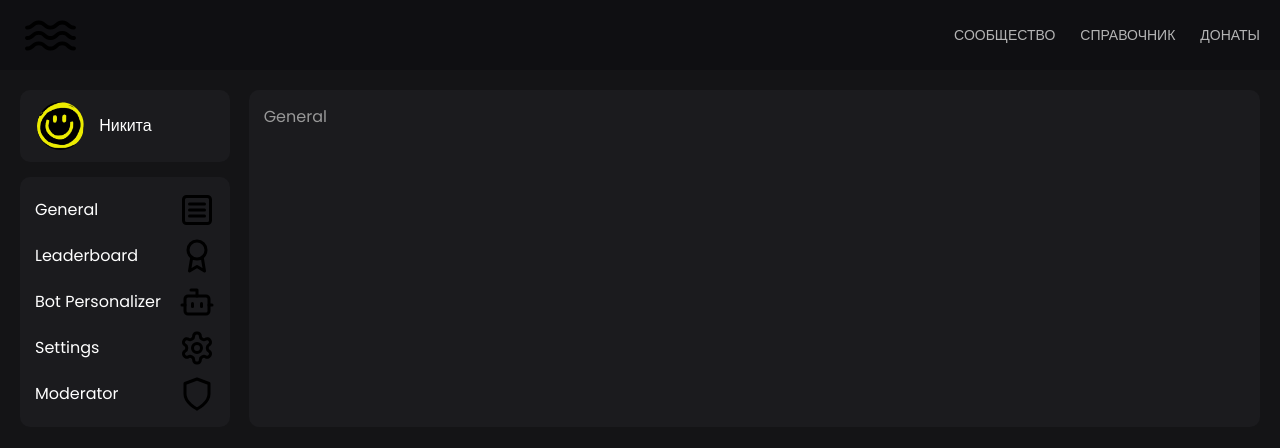
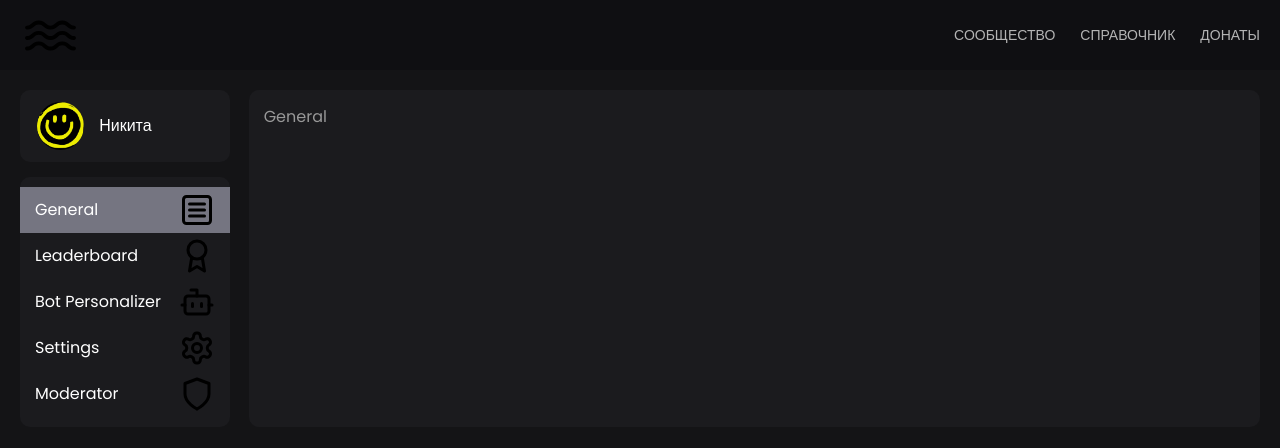
Before and after one commit to ClownsDev/ControllerBotWeb, a React (Vite) app: page /dashboard/general in a window 1280 px wide. Shown: the top 448 px of the page. Built offline with nearby package versions, Linux system fonts and the light colour scheme.

Commit message:
dashboard routes and animation

```diff
--- a/src/components/Dashboard/Dashboard.jsx
+++ b/src/components/Dashboard/Dashboard.jsx
@@ -1,7 +1,7 @@
 import React from "react";
 
+import { NavLink } from "react-router-dom";
 import dashboardStyles from "./Dashboard.module.scss";
-import { Link } from "react-router-dom";
 
 const Dashboard = () => {
   return (
@@ -14,29 +14,29 @@ const Dashboard = () => {
         <div className={dashboardStyles.category}>
           <ul className={dashboardStyles.categoryLink}>
             <li>
-              <Link to="/dashboard/general">
+              <NavLink to="/dashboard/general">
                 General <img src="/Dashboard/leaderboard.svg" alt="General" />
-              </Link>
+              </NavLink>
             </li>
             <li>
-              <Link>
+              <NavLink to="/dashboard/leaderboard">
                 Leaderboard <img src="/Dashboard/award.svg" alt="Awards" />
-              </Link>
+              </NavLink>
             </li>
             <li>
-              <Link>
+              <NavLink to="/dashboard/personalizer">
                 Bot Personalizer <img src="/Dashboard/bot.svg" alt="Bot" />{" "}
-              </Link>
+              </NavLink>
             </li>
             <li>
-              <Link>
+              <NavLink to="/dashboard/settings">
                 Settings <img src="/Dashboard/settings.svg" alt="Settings" />
-              </Link>
+              </NavLink>
             </li>
             <li>
-              <Link>
+              <NavLink to="/dashboard/moderator">
                 Moderator <img src="/Dashboard/shield.svg" alt="Moderator" />
-              </Link>
+              </NavLink>
             </li>
           </ul>
         </div>
--- a/src/components/Dashboard/Dashboard.module.scss
+++ b/src/components/Dashboard/Dashboard.module.scss
@@ -11,6 +11,7 @@ aside {
   width: 17%;
   margin: 20px 0px;
   color: $white-color;
+
   .profileBox {
     display: flex;
     align-items: center;
@@ -47,6 +48,10 @@ aside {
         display: flex;
         align-items: center;
         justify-content: space-between;
+        transition: 0.3s ease-in-out;
+        &[class$="active"] {
+          background-color: lighten($black-color, 40%);
+        }
         img {
           max-width: 56px;
           margin-left: 15px;
```
